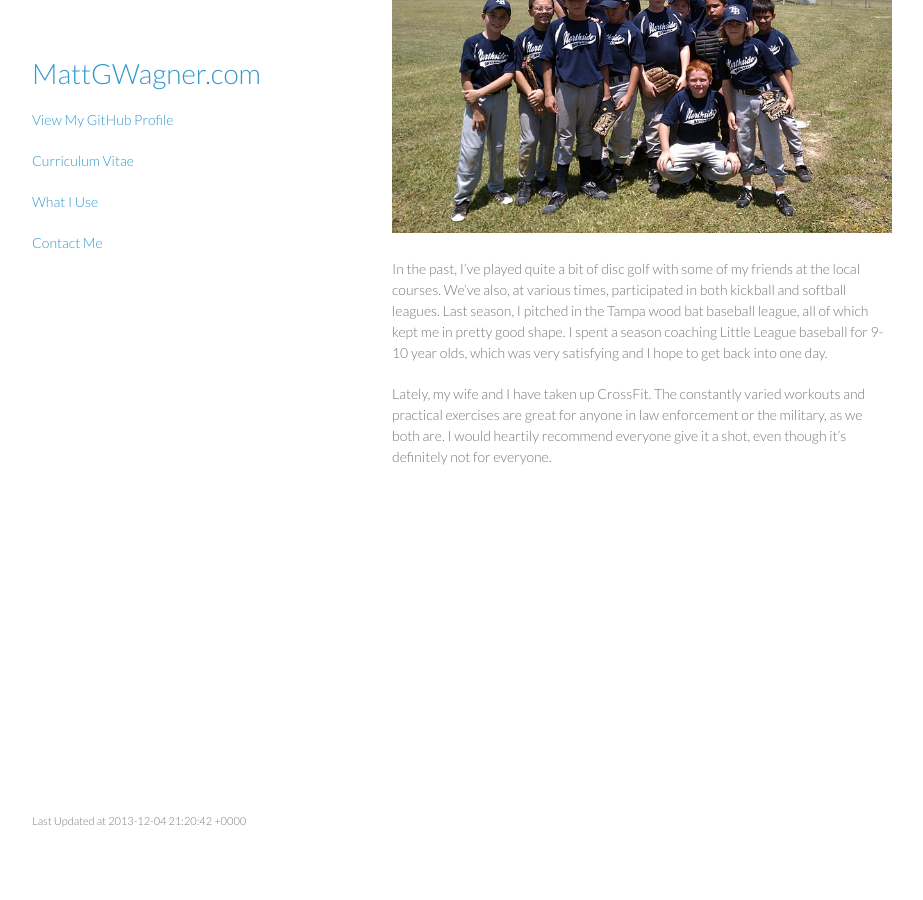
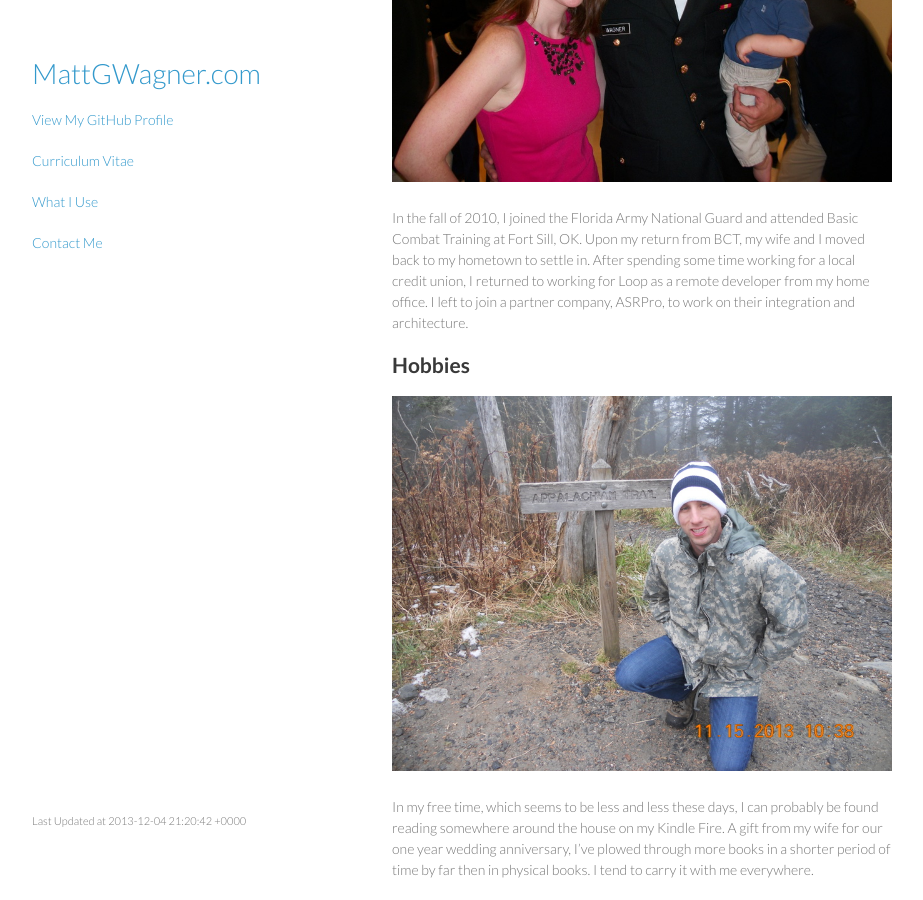
Before and after one commit to mattgwagner/mattgwagner, a Jekyll site: the page built from index.md, in a window 1280 px wide and 900 px high, scrolled down 1925 px. Shown: the whole window, without its empty margins (178-1101 px from the left). Built offline with Jekyll 4.4.1, drawn with Linux system fonts in a browser that asks for light colours; before the commit the page ends 2462 px from its top, so only the background shows below that.

Commit message:
Swapping out some photos and content

```diff
--- a/index.md
+++ b/index.md
@@ -11,7 +11,7 @@ Please visit the [Contact](/contactme.html) page for more information on how to
 
 # About Me
 
-<img src="/images/Honeymoon.JPG" />
+<img src="/images/Mountains.JPG" />
 
 I am a 26 year old software developer from Tampa, FL. I grew up in Lakeland, FL before moving to attend the University of South Florida in Tampa. I am married to my best friend, Amanda, and we share a home with our pit bull mix, Demi.
 
@@ -21,18 +21,16 @@ I took my first job at the University of South Florida working at the Academic C
 
 I left there to take an internship at JPMorganChase as part of the Corporate Development Program in the summer of 2008, working as a Web Applications Developer. Our team's main product was Treasury Services flagship electronic statement platform which serviced thousands of large cap organizations, generating and retrieving their account analysis and demand deposit account statements. At Chase, I worked as a project and technical lead on several projects in charge of project management, planning, and organization with development resources in Mumbai, India.
 
+<img src="/images/ColtonAndMe.JPG" />
+
 After working at Chase, I was recruited and joined a speciality software development company in Clearwater, FL, called Loop. The flagship product, AutoLoop, was a best-of-class automated marketing and customer retention software suite that helped auto dealerships keep their customers coming back. I was a developer on their infrastructure and integrations team, reporting to the CTO, and helping to keep the backend administration and data imports rolling.
 
-<img src="/images/FLARNG.gif" />
+<img src="/images/Graduation.JPG" />
 
 In the fall of 2010, I joined the Florida Army National Guard and attended Basic Combat Training at Fort Sill, OK. Upon my return from BCT, my wife and I moved back to my hometown to settle in. After spending some time working for a local credit union, I returned to working for Loop as a remote developer from my home office. I left to join a partner company, ASRPro, to work on their integration and architecture.
 
 ## Hobbies
 
+<img src="/images/AppalachianTrail.JPG" />
+
 In my free time, which seems to be less and less these days, I can probably be found reading somewhere around the house on my Kindle Fire. A gift from my wife for our one year wedding anniversary, I've plowed through more books in a shorter period of time by far then in physical books. I tend to carry it with me everywhere.
-
-<img src="/images/LL.jpg" />
-
-In the past, I've played quite a bit of disc golf with some of my friends at the local courses. We've also, at various times, participated in both kickball and softball leagues. Last season, I pitched in the Tampa wood bat baseball league, all of which kept me in pretty good shape. I spent a season coaching Little League baseball for 9-10 year olds, which was very satisfying and I hope to get back into one day.
-
-Lately, my wife and I have taken up CrossFit. The constantly varied workouts and practical exercises are great for anyone in law enforcement or the military, as we both are. I would heartily recommend everyone give it a shot, even though it's definitely not for everyone.
```
Also changed, not shown: images/AppalachianTrail.JPG (added), images/ColtonAndMe.JPG (added), images/FLARNG.gif (deleted), images/Graduation.JPG (added), images/Honeymoon.JPG (deleted), images/LL.jpg (deleted), images/Mountains.JPG (added), images/WifeAndI.jpg (deleted).
